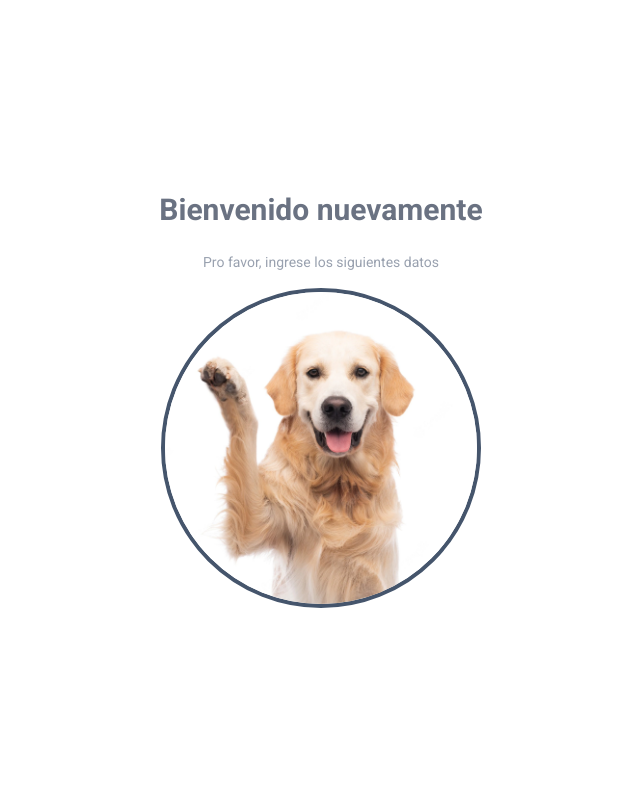
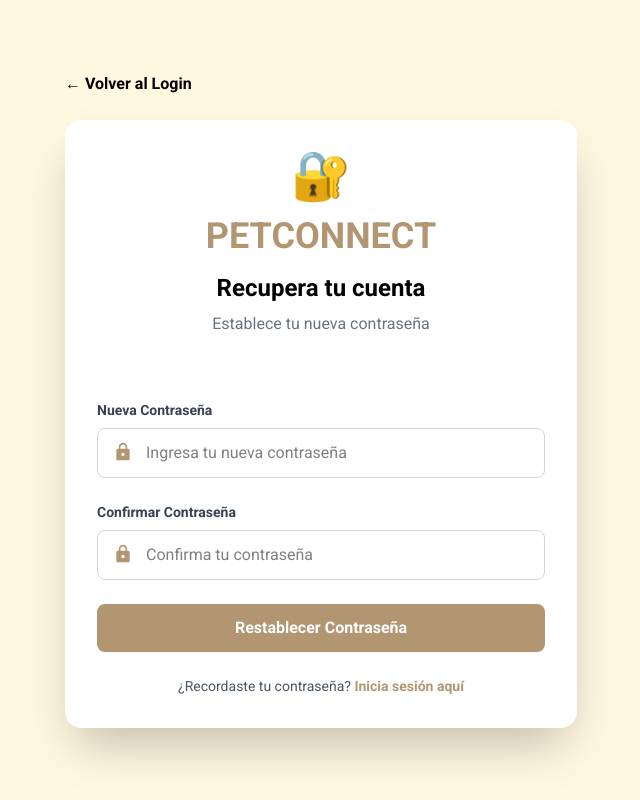
Before and after one commit to emygaleas/Frontend-tesis-mascotas, a React (Vite) app in the folder Frontend/: page /reset/1 in a window 1280 px wide. Shown: the whole page, without its empty margins (319-959 px from the left). Built offline with nearby package versions, Linux system fonts and the light colour scheme; no server answers.

Commit message:
Rutas protegidas y diseño de la página para establecer nueva contraseña

```diff
--- a/Frontend/src/App.jsx
+++ b/Frontend/src/App.jsx
@@ -1,4 +1,3 @@
-
 import { BrowserRouter, Route, Routes } from 'react-router'
 import { Home } from './pages/Home'
 import Login from './pages/Login'
@@ -16,13 +15,31 @@ import Chat from './pages/Chat'
 import Reset from './pages/Reset'
 // import Panel from './pages/Panel'
 
+import PublicRoute from './routes/PublicRoute'
+import ProtectedRoute from './routes/ProtectedRoute'
 
+import { useEffect } from 'react'
+import storeProfile from './context/storeProfile'
+import storeAuth from './context/storeAuth'
 
 function App() {
+
+  const {profile} = storeProfile();
+  const {token} = storeAuth();
+
+  useEffect(() => {
+    if(token){
+      profile();
+    }
+  // eslint-disable-next-line react-hooks/exhaustive-deps
+  }, [token]);
+
   return (
     <>
     <BrowserRouter>
       <Routes>
+        {/* Englobar rutas públicas */}
+        <Route element={<PublicRoute/>}>
 
           <Route index element={<Home/>}/>
           <Route path='login' element={<Login/>}/>
@@ -31,9 +48,13 @@ function App() {
           <Route path='confirm/:token' element={<Confirm/>}/>
           <Route path='reset/:token' element={<Reset/>}/>
           <Route path='*' element={<NotFound />} />
+        </Route>
 
-
-        <Route path='/dashboard' element={<Dashboard/>}>
+        {/* Englobar rutas privadas */}
+        <Route path='/dashboard/*' element={
+          <ProtectedRoute>
+          <Routes>
+            <Route element={<Dashboard/>}>
               {/* <Route index element={<Panel/>}/> */}
               <Route path='profile' element={<Profile/>}/>
               <Route path='list' element={<List/>}/>
@@ -41,8 +62,10 @@ function App() {
               <Route path='create' element={<Create/>}/>
               <Route path='update/:id' element={<Update/>}/>
               <Route path='chat' element={<Chat/>}/>
-
             </Route>
+          </Routes>
+          </ProtectedRoute>
+        }/>
 
 
       </Routes>
--- /dev/null
+++ b/Frontend/src/context/storeAuth.jsx
@@ -0,0 +1,21 @@
+import { create } from 'zustand'
+
+// Importar para usar el metodo
+import { persist } from 'zustand/middleware'
+
+const storeAuth = create(
+    // Crear un metodo
+    persist(
+        set => ({
+            token: null,
+            rol: null,
+            // Funcion token: recibo el token y automaticamente lo setea
+            setToken: (token) => set({token}),
+            setRol: (rol) => set ({rol}),
+            clearToken: () => set ({ token: null }) // Para cuando el usuario cierre sesión
+        }),
+        {name: 'auth-token'} // En auth-token se almacenará la información
+    )
+)
+
+export default storeAuth
--- /dev/null
+++ b/Frontend/src/context/storeProfile.jsx
@@ -0,0 +1,34 @@
+import {create} from 'zustand';
+import axios from 'axios';
+
+// Vamos a obtener el token desde localStorage
+const getAuthHeaders = () => {
+    const storedUser = JSON.parse(localStorage.getItem("auth-token"))
+    return {
+        headers: {
+            "Content-Type": "application/json",
+            Authorization: `Bearer ${storedUser?.state?.token}`,
+        },
+    }
+}
+
+// Método para obtener la información del perfil
+
+const storeProfile = create((set) => ({
+
+    user: null,
+    clearUser: () => set({ user: null }),
+    // Petición
+    profile: async () => {
+        try {
+            const url = `${import.meta.env.VITE_BACKEND_URL}/owner/perfil`
+            const respuesta = await axios.get(url, getAuthHeaders())
+            set({ user: respuesta.data })
+        } catch (error) {
+            console.error(error)
+        }
+    }
+    })
+)
+
+export default storeProfile;
--- a/Frontend/src/pages/Reset.jsx
+++ b/Frontend/src/pages/Reset.jsx
@@ -1,61 +1,179 @@
-import logoDog from '../assets/dog-hand.webp'
-import { useState } from 'react'
-
+import { useState, useEffect } from "react";
+import { Link, useNavigate, useParams } from "react-router";
+import { MdLock } from "react-icons/md";
+import { ToastContainer, toast } from "react-toastify";
+import { useForm } from "react-hook-form";
+import { useFetch } from "../hooks/useFetch";
 
 const Reset = () => {
-    const [tokenback, setTokenBack] = useState(false);
+  const navigate = useNavigate();
+  const { token } = useParams();
+  const fetchDataBackend = useFetch();
+  const [loading, setLoading] = useState(true);
+  const [tokenValid, setTokenValid] = useState(false);
+  const { register, handleSubmit, formState: { errors }, watch } = useForm();
 
+  const password = watch("password");
 
+  // Verificar que el token sea válido
+  useEffect(() => {
+    const verifyToken = async () => {
+      try {
+        const url = `${import.meta.env.VITE_BACKEND_URL}/recuperarpassword/${token}`;
+        await fetchDataBackend(url, null, "GET");
+        setTokenValid(true);
+      } catch (error) {
+        toast.error("El enlace de recuperación ha expirado o es inválido");
+        setTimeout(() => navigate("/login"), 2000);
+      } finally {
+        setLoading(false);
+      }
+    };
+    verifyToken();
+  }, [token]);
+
+  const changePassword = async (dataForm) => {
+    // Validar que las contraseñas coincidan
+    if (dataForm.password !== dataForm.confirmpassword) {
+      return toast.error("Las contraseñas no coinciden");
+    }
+
+    setLoading(true);
+    try {
+      const url = `${import.meta.env.VITE_BACKEND_URL}/nuevopassword/${token}`;
+      const response = await fetchDataBackend(url, { password: dataForm.password }, "POST");
+
+      if (response) {
+        toast.success("¡Contraseña actualizada exitosamente!");
+        setTimeout(() => {
+          navigate("/login");
+        }, 1500);
+      }
+    } catch (error) {
+      toast.error("Error al actualizar la contraseña. Intenta de nuevo.");
+    } finally {
+      setLoading(false);
+    }
+  };
+
+  if (loading) {
     return (
-        <div className="flex flex-col items-center justify-center h-screen">
+      <div className="min-h-screen flex items-center justify-center" style={{ backgroundColor: "#fff7e0" }}>
+        <p className="text-lg text-gray-500">Verificando enlace...</p>
+      </div>
+    );
+  }
 
+  if (!tokenValid) {
+    return null;
+  }
 
-            <h1 className="text-3xl font-semibold mb-2 text-center text-gray-500">
-                Bienvenido nuevamente
+  return (
+    <div className="min-h-screen flex items-center justify-center py-12 px-4" style={{ backgroundColor: "#fff7e0" }}>
+      <ToastContainer />
+      <div className="w-full max-w-lg">
+        <Link
+          to="/login"
+          className="inline-flex items-center gap-2 text-primary hover:text-primary/80 font-semibold mb-6 transition"
+        >
+          ← Volver al Login
+        </Link>
+
+        <div className="bg-white rounded-2xl shadow-2xl overflow-hidden">
+          <div className="p-8 text-center">
+            <div className="mb-4 text-5xl">🔐</div>
+            <h1 className="text-4xl font-bold" style={{ color: "#b19671ff" }}>
+              PETCONNECT
             </h1>
-            <small className="text-gray-400 block my-4 text-sm">
-                Pro favor, ingrese los siguientes datos
-            </small>
-            <img
-                className="object-cover h-80 w-80 rounded-full border-4 border-solid border-slate-600"
-                src={logoDog}
-                alt="image description"
-            />
+            <h2 className="text-2xl font-bold mt-4">Recupera tu cuenta</h2>
+            <p className="text-gray-500 mt-2">Establece tu nueva contraseña</p>
+          </div>
 
-            {tokenback && (
+          <div className="p-8">
+            <form className="space-y-6" onSubmit={handleSubmit(changePassword)}>
+              {/* Nueva Contraseña */}
+              <div>
+                <label className="block text-sm font-semibold text-gray-700 mb-2">
+                  Nueva Contraseña
+                </label>
+                <div className="relative">
+                  <MdLock
+                    className="absolute left-4 top-3.5 text-[#b19671ff]"
+                    size={20}
+                  />
+                  <input
+                    type="password"
+                    placeholder="Ingresa tu nueva contraseña"
+                    className="w-full pl-12 pr-4 py-3 border rounded-lg focus:outline-none focus:ring-2 focus:ring-primary focus:border-transparent border-gray-300"
+                    {...register("password", {
+                      required: "La contraseña es obligatoria",
+                      minLength: {
+                        value: 8,
+                        message: "Debe tener al menos 8 caracteres",
+                      },
+                      pattern: {
+                        value: /^(?=.*[a-z])(?=.*[A-Z])(?=.*\d)[A-Za-z\d@$!%*?&]{8,}$/,
+                        message: "Debe incluir mayúscula, minúscula y número",
+                      },
+                    })}
+                  />
+                </div>
+                {errors.password && (
+                  <p className="text-red-600 text-xs mt-1">{errors.password.message}</p>
+                )}
+              </div>
 
-                <form className="w-80">
+              {/* Confirmar Contraseña */}
+              <div>
+                <label className="block text-sm font-semibold text-gray-700 mb-2">
+                  Confirmar Contraseña
+                </label>
+                <div className="relative">
+                  <MdLock
+                    className="absolute left-4 top-3.5 text-[#b19671ff]"
+                    size={20}
+                  />
+                  <input
+                    type="password"
+                    placeholder="Confirma tu contraseña"
+                    className="w-full pl-12 pr-4 py-3 border rounded-lg focus:outline-none focus:ring-2 focus:ring-primary focus:border-transparent border-gray-300"
+                    {...register("confirmpassword", {
+                      required: "Debes confirmar la contraseña",
+                      validate: (value) =>
+                        value === password || "Las contraseñas no coinciden",
+                    })}
+                  />
+                </div>
+                {errors.confirmpassword && (
+                  <p className="text-red-600 text-xs mt-1">{errors.confirmpassword.message}</p>
+                )}
+              </div>
 
-                    <div className="mb-1">
+              <button
+                type="submit"
+                disabled={loading}
+                className="block w-full text-white py-3 rounded-lg font-bold hover:shadow-lg transition-all text-center disabled:opacity-50"
+                style={{ backgroundColor: "#b19671ff" }}
+              >
+                {loading ? "Guardando..." : "Restablecer Contraseña"}
+              </button>
+            </form>
 
-                        {/* Campo nueva contraseña */}
-                        <label className="mb-2 block text-sm font-semibold">Nueva contraseña</label>
-                        <input type="password" placeholder="Ingresa tu nueva contraseña"
-                            className="block w-full rounded-md border border-gray-300 py-1 px-1.5 text-gray-500"
-                        />
+            <div className="mt-6 text-center text-sm text-gray-600">
+              ¿Recordaste tu contraseña?{" "}
+              <Link
+                to="/login"
+                className="text-primary font-bold hover:text-primary/80 transition"
+                style={{ color: "#b19671ff" }}
+              >
+                Inicia sesión aquí
+              </Link>
+            </div>
+          </div>
+        </div>
+      </div>
+    </div>
+  );
+};
 
-
-                        {/* Campo repetir contraseña */}
-                        <label className="mb-2 block text-sm font-semibold">Confirmar contraseña</label>
-                        <input type="password" placeholder="Repite tu contraseña"
-                            className="block w-full rounded-md border border-gray-300 py-1 px-1.5 text-gray-500"
-                        />
-
-                    </div>
-
-                    <div className="mb-3">
-                        <button className="bg-gray-600 text-slate-300 border py-2
-                        w-full rounded-xl mt-5 hover:scale-105 duration-300 hover:bg-gray-900
-                        hover:text-white">
-                            Enviar
-                        </button>
-
-                    </div>
-
-                </form>
-            )}
-        </div>
-    )
-}
-
-export default Reset
+export default Reset;
--- /dev/null
+++ b/Frontend/src/routes/ProtectedRoute.jsx
@@ -0,0 +1,16 @@
+// Importar
+import { Navigate } from "react-router"
+import storeAuth from "../context/storeAuth"
+
+// eslint-disable-next-line react/prop-types
+const ProtectedRoute = ({ children }) => {
+
+    // Setear el token
+    const token = storeAuth(state => state.token)
+
+    // Retornar el token
+    // Si existe el token, carga las rutas hijas; Si no, regresa al login
+    return token ?  children  : <Navigate to="/login" replace />
+}
+
+export default ProtectedRoute
--- /dev/null
+++ b/Frontend/src/routes/PublicRoute.jsx
@@ -0,0 +1,15 @@
+import { Navigate, Outlet } from "react-router"
+import storeAuth from "../context/storeAuth"
+
+
+const PublicRoute = () => {
+
+    // Obtengo el token
+    const token = storeAuth((state) => state.token)
+
+    // Verifico el token
+    // Si existe el token, continua navengando al dashboard. Si no. al Outlet
+    return token ? <Navigate to="/dashboard" /> : <Outlet />
+}
+
+export default PublicRoute
```
Also changed, not shown: Frontend/src/layout/Dashboard.jsx (+18 -25 lines). Lines whose indentation alone changed are shown as unchanged.
